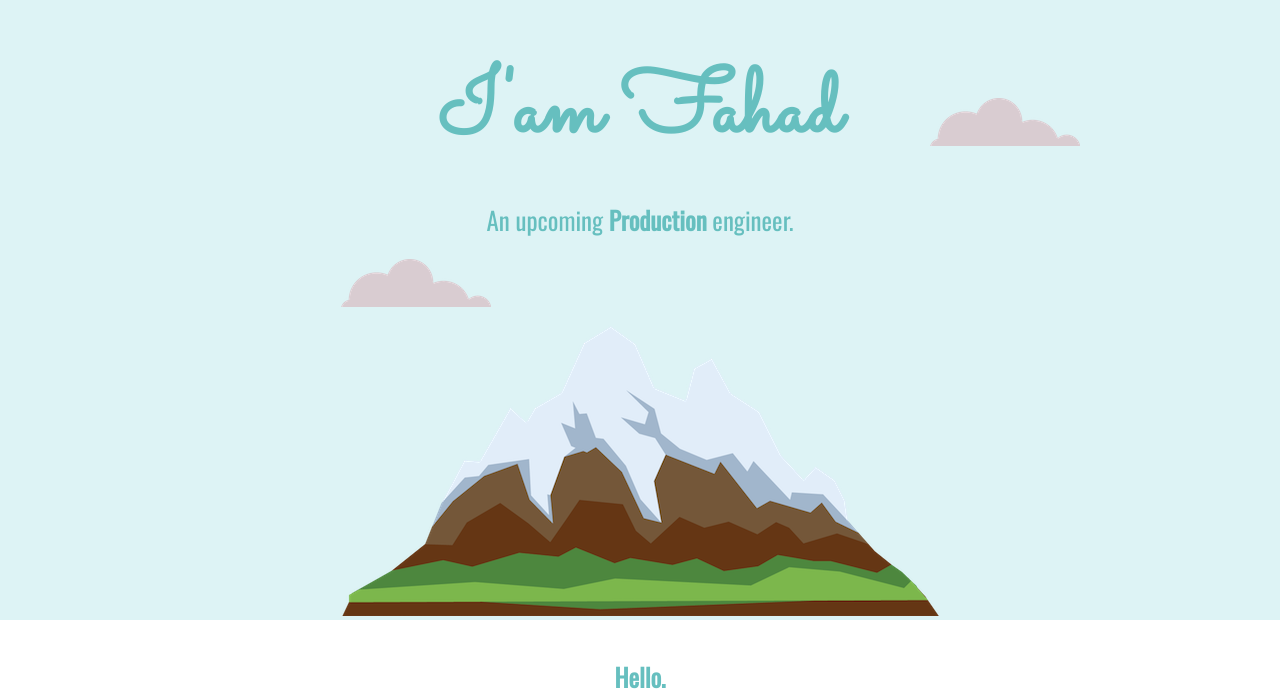
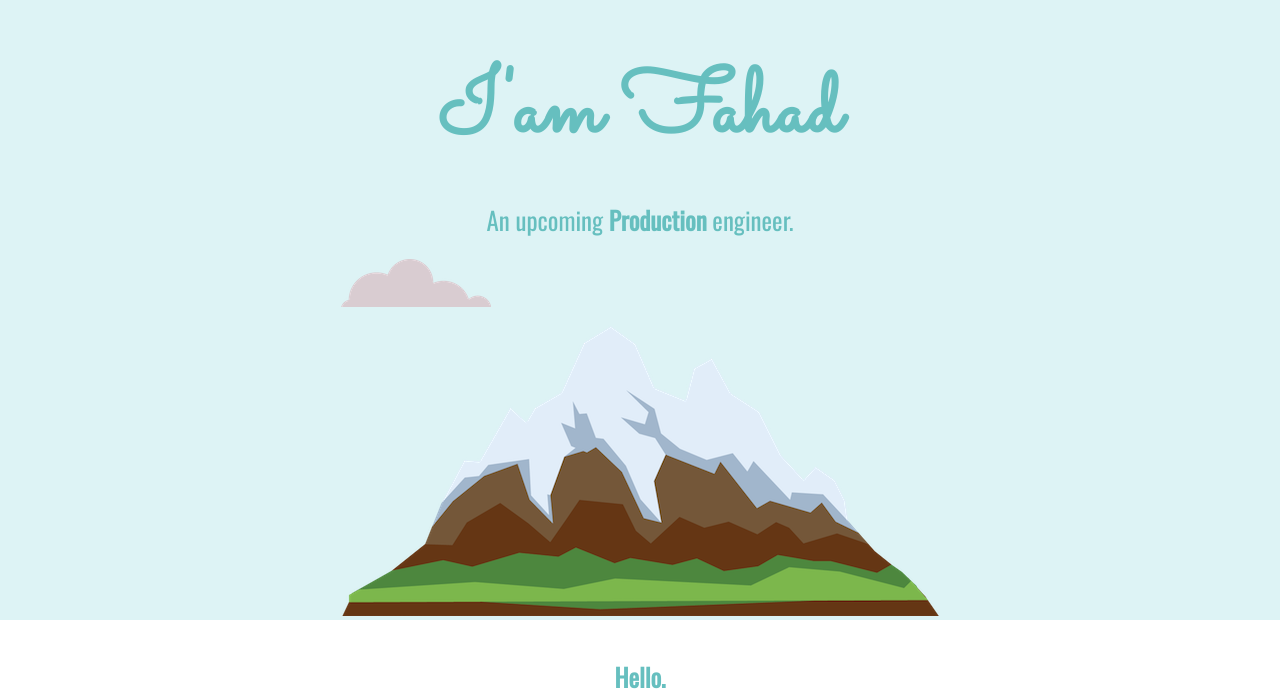
Before and after one commit to fahad1239/Home, a plain HTML site: page index.html in a window 1280 px wide. Shown: the part 102-800 px from the top of the page. Drawn offline with nearby package versions, Linux system fonts and the light colour scheme; a web font is replaced by a local one.

Commit message:
Update index.html

```diff
--- a/index.html
+++ b/index.html
@@ -12,7 +12,7 @@
 
 <body>
   <div class="upper">
-    <img class="uppercloud" src="cloud.png" alt="Cloud">
+
     <h1>I'am Fahad</h1>
     <h2 class="pro">An upcoming <strong>Production</strong> engineer.</h2>
     <img class="bottomcloud" src="cloud.png" alt="Cloud">
```
